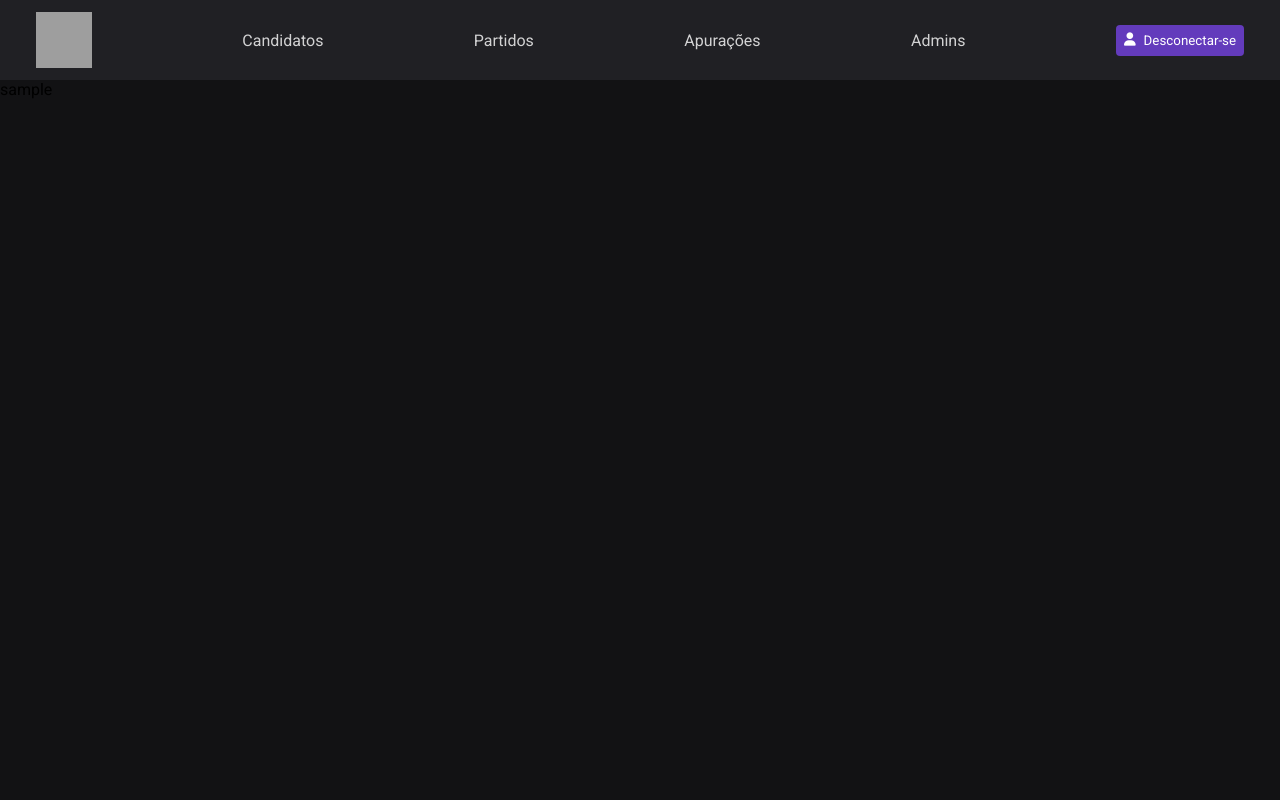
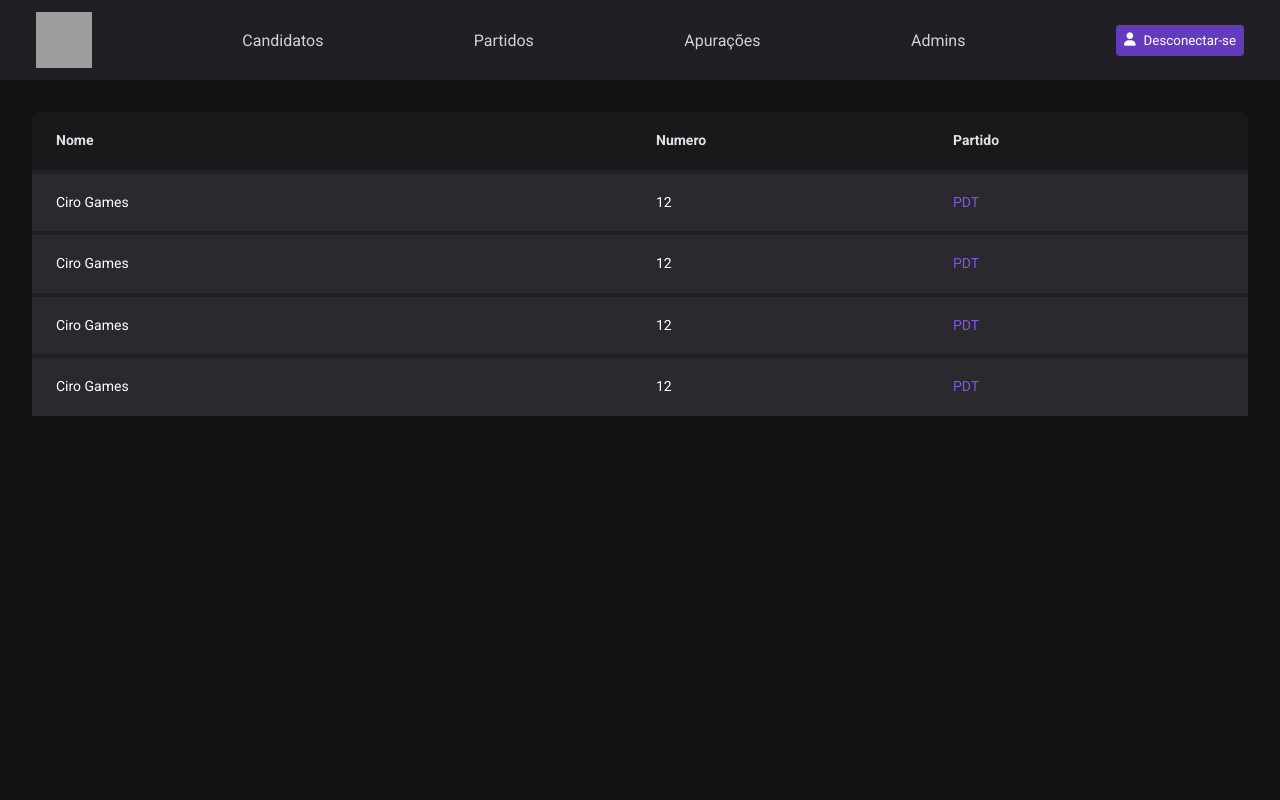
Before and after one commit to senacrs-emti/2022-2M-urna-G4, a PHP site: page / in a window 1280 px wide. Run offline with PHP 8.4, Linux system fonts and the light colour scheme; the visitor is signed in with stand-in values (Sample User, id 1); some libraries are stand-ins or nearby versions; grey boxes are pictures that could not be loaded.

Commit message:
feat(admin): Add candidatos page

```diff
--- a/admin/index.php
+++ b/admin/index.php
@@ -3,5 +3,61 @@
 include('includes/IHead.php');
 include('controllers/AuthController.php');
 
-print_r($_SESSION['user']);
+$MOCK = [
+  [
+    'id' => 1,
+    'name' => 'Ciro Games',
+    'number' => '12',
+    'party' => 'PDT',
+    'party_url' => 'https://www.pdt.org.br/'
+  ],
+  [
+    'id' => 1,
+    'name' => 'Ciro Games',
+    'number' => '12',
+    'party' => 'PDT',
+    'party_url' => 'https://www.pdt.org.br/'
+  ],
+  [
+    'id' => 1,
+    'name' => 'Ciro Games',
+    'number' => '12',
+    'party' => 'PDT',
+    'party_url' => 'https://www.pdt.org.br/'
+  ],
+  [
+    'id' => 1,
+    'name' => 'Ciro Games',
+    'number' => '12',
+    'party' => 'PDT',
+    'party_url' => 'https://www.pdt.org.br/'
+  ],
+];
 ?>
+
+
+<section class='main'>
+  <table>
+    <thead>
+      <th>Nome</th>
+      <th>Numero</th>
+      <th>Partido</th>
+    </thead>
+    <tbody>
+      <?php
+        foreach ($MOCK as $key => $value) {
+          $name = $value['name'];
+          $number = $value['number'];
+          $party = $value['party'];
+          $party_url = $value['party_url'];
+
+          echo "<tr>
+            <td>$name</td>
+            <td>$number</td>
+            <td><a href='$party_url'>$party</a></td>
+          </tr>";
+        }
+      ?>
+    </tbody>
+  </table>
+</section>
--- a/admin/styles/global.css
+++ b/admin/styles/global.css
@@ -11,4 +11,68 @@
   width: 100%;
   height: 100vh;
   background: #121214;
+  color: white;
 }
+
+.main {
+  flex: 1;
+  overflow: auto;
+  margin-top: 2rem;
+
+  display: flex;
+  justify-content: center;
+}
+
+.main table {
+  width: 95%;
+  border-collapse: collapse;
+  min-width: 600px;
+}
+
+.main table th {
+  background: #32323238;
+  padding: 1rem;
+  text-align: left;
+
+  color: #E1E1E6;
+  font-size: 0.875rem;
+  line-height: 1.6rem;
+}
+
+.main table th:first-child {
+  border-top-left-radius: 8px;
+  padding-left: 1.5rem;
+}
+
+.main table th:last-child {
+  border-top-right-radius: 8px;
+  padding-right: 1.5rem;
+}
+
+.main table td {
+  background: #29292E;
+  border-top: 4px solid #202024;
+  padding: 1rem;
+
+  font-size: 0.875rem;
+  line-height: 1.6rem;
+}
+
+.main table td a {
+  color: #8257E5;
+  text-decoration: none;
+}
+
+.main table td a:hover {
+  text-decoration: underline;
+  font-weight: bold;
+}
+
+.main table td:first-child {
+  width: 50%;
+  padding-left: 1.5rem;
+}
+
+.main table td:last-child {
+  padding-right: 1.5rem;
+}
```
